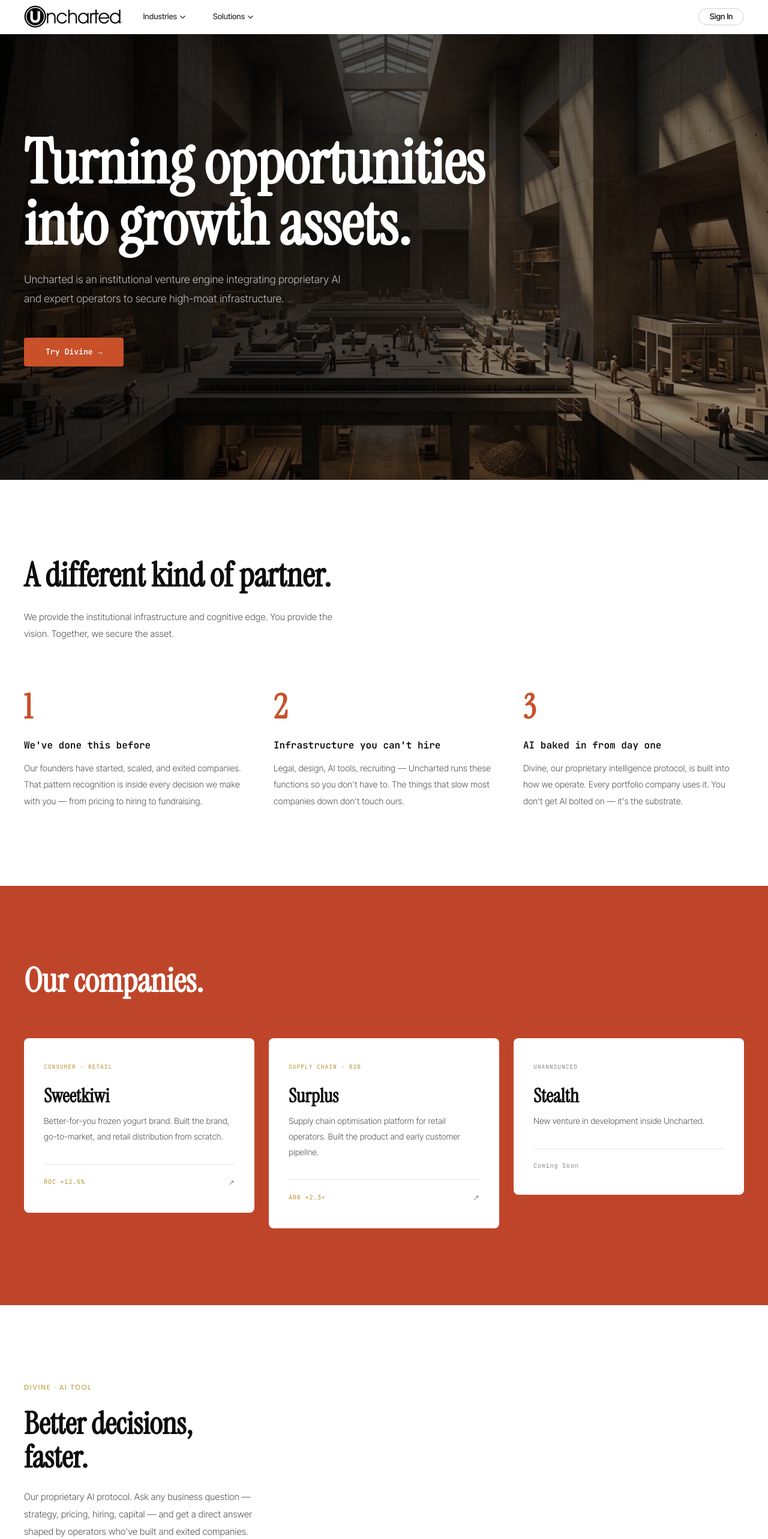
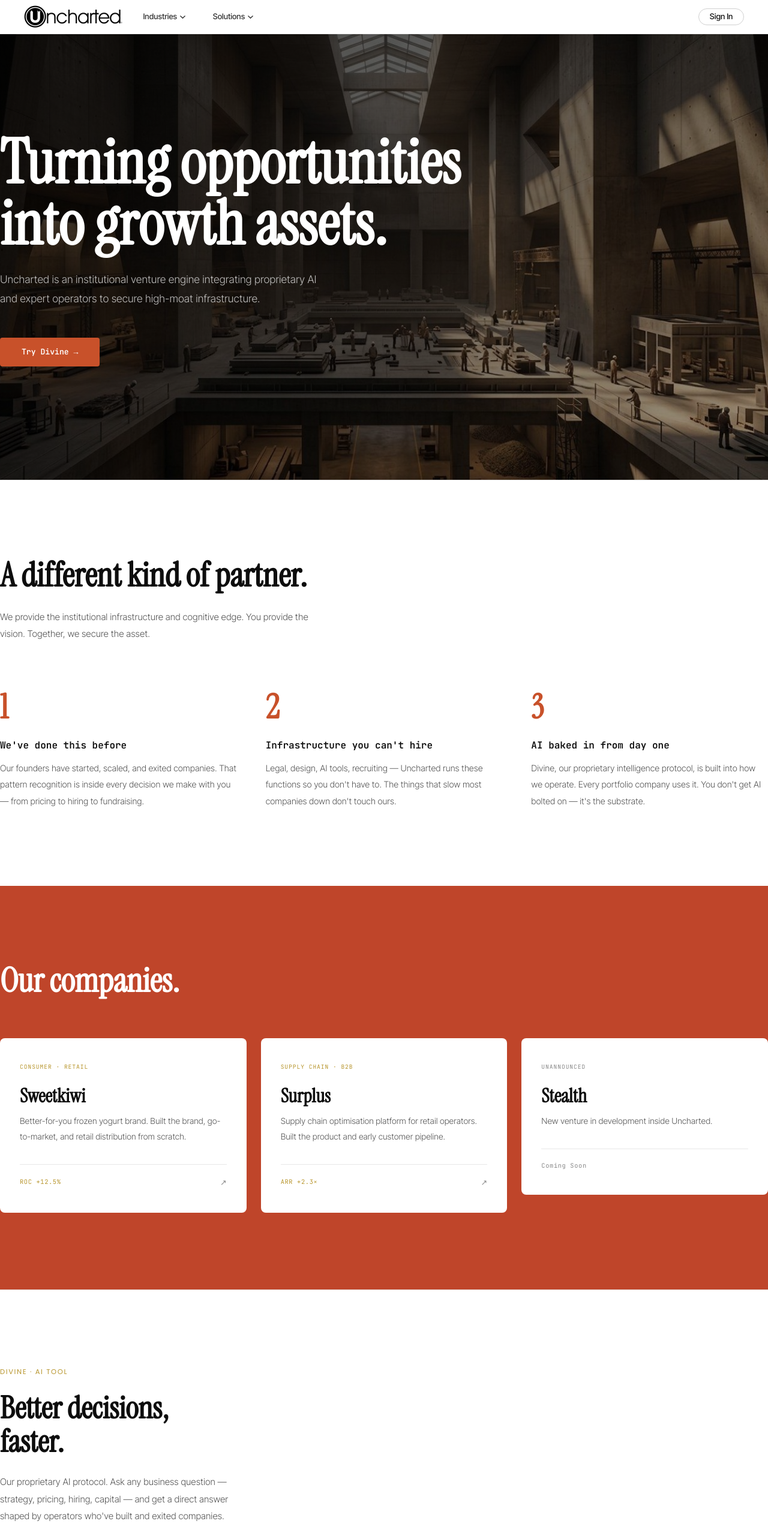
Before and after one commit to roothold/uncharted, a React (Vite) app: page / in a window 1280 px wide. Shown: the top 2566 px of the page at 60% size. Built offline with nearby package versions, Linux system fonts and the light colour scheme.

Commit message:
Add files via upload

```diff
--- a/src/App.jsx
+++ b/src/App.jsx
@@ -352,7 +352,7 @@
       {/* ── HERO ── */}
       <section style={{
         minHeight:"100vh", display:"flex", flexDirection:"column",
-        justifyContent:"center", padding:"8rem 2.5rem 6rem",
+        justifyContent:"center", padding:"8rem 0 6rem",
         position:"relative",
         backgroundImage:"url(/hero-bg.jpg)",
         backgroundSize:"cover", backgroundPosition:"center", backgroundRepeat:"no-repeat",
@@ -395,7 +395,7 @@
       <div style={{ height:"1px", backgroundColor:C.border }} />
 
       {/* ── HOW WE BUILD ── */}
-      <section id="studio" style={{ padding:"8rem 2.5rem" }} className="px-main">
+      <section id="studio" style={{ padding:"8rem 0" }} className="px-main">
         <div style={{ maxWidth:"1280px", margin:"0 auto" }}>
           <h2 style={{ fontFamily:"'Instrument Serif', serif", fontWeight:700, fontSize:"clamp(2rem, 5vw, 3.5rem)", color:C.ink, marginBottom:"1.5rem", maxWidth:"520px", lineHeight:1.1 }}>
             A different kind of partner.
@@ -420,7 +420,7 @@
       </section>
 
       {/* ── PORTFOLIO ── */}
-      <section id="portfolio" style={{ padding:"8rem 2.5rem", backgroundColor:"#BF452A" }} className="px-main">
+      <section id="portfolio" style={{ padding:"8rem 0", backgroundColor:"#BF452A" }} className="px-main">
         <div style={{ maxWidth:"1280px", margin:"0 auto" }}>
           <div style={{ display:"flex", justifyContent:"space-between", alignItems:"flex-end", marginBottom:"4rem", flexWrap:"wrap", gap:"1rem" }}>
             <h2 style={{ fontFamily:"'Instrument Serif', serif", fontWeight:600, fontSize:"clamp(2rem, 5vw, 3.5rem)", color:"#fff", lineHeight:1.1 }}>Our companies.</h2>
@@ -448,7 +448,7 @@
       </section>
 
       {/* ── DIVINE ── */}
-      <section id="divine" style={{ padding:"8rem 2.5rem", borderTop:`1px solid ${C.border}` }} className="px-main">
+      <section id="divine" style={{ padding:"8rem 0", borderTop:`1px solid ${C.border}` }} className="px-main">
         <div style={{ maxWidth:"1280px", margin:"0 auto" }}>
           <div style={{ maxWidth:"620px" }}>
             <div>
@@ -469,7 +469,7 @@
       <div style={{ backgroundColor:"#0D0D0D" }}>
 
         {/* Closing CTA */}
-        <section style={{ padding:"10rem 2.5rem", textAlign:"center" }} className="px-main">
+        <section style={{ padding:"10rem 0", textAlign:"center" }} className="px-main">
           <div style={{ maxWidth:"680px", margin:"0 auto" }}>
             <h2 style={{ fontFamily:"'Instrument Serif', serif", fontWeight:600, fontSize:"clamp(2.5rem, 8vw, 5rem)", lineHeight:1.05, color:"#FFFFFF", marginBottom:"2rem" }}>Join the Engine.</h2>
             <p style={{ fontFamily:"'Inter Tight', sans-serif", fontWeight:300, fontSize:"0.98rem", lineHeight:1.9, color:"rgba(255,255,255,0.55)", marginBottom:"3rem" }}>
@@ -480,7 +480,7 @@
         </section>
 
         {/* Footer */}
-        <footer style={{ borderTop:"1px solid rgba(255,255,255,0.1)", padding:"4rem 2.5rem 3rem" }} className="px-main">
+        <footer style={{ borderTop:"1px solid rgba(255,255,255,0.1)", padding:"4rem 0 3rem" }} className="px-main">
           <div style={{ maxWidth:"1280px", margin:"0 auto" }}>
             <div className="footer-grid" style={{ marginBottom:"4rem" }}>
               <div>
```
